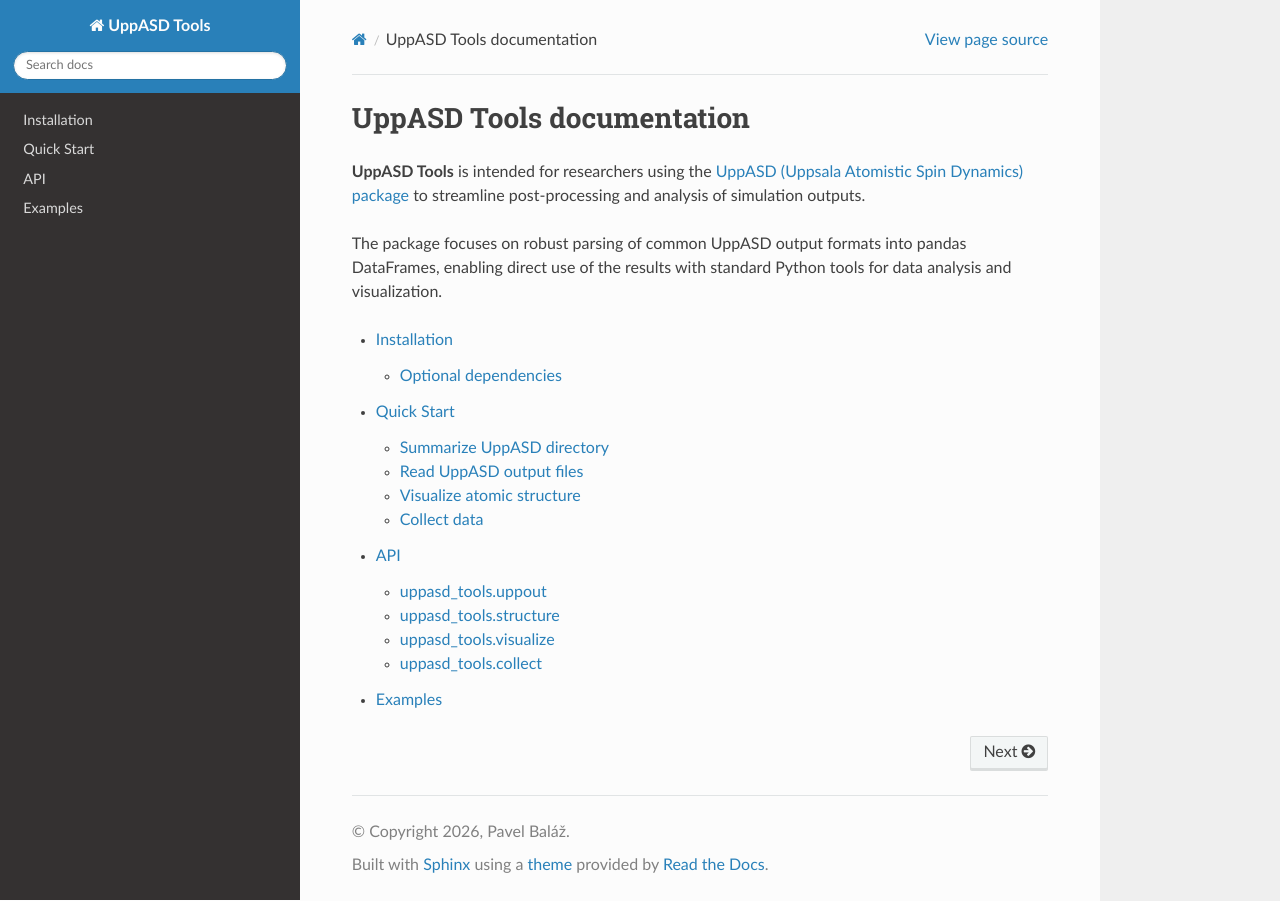
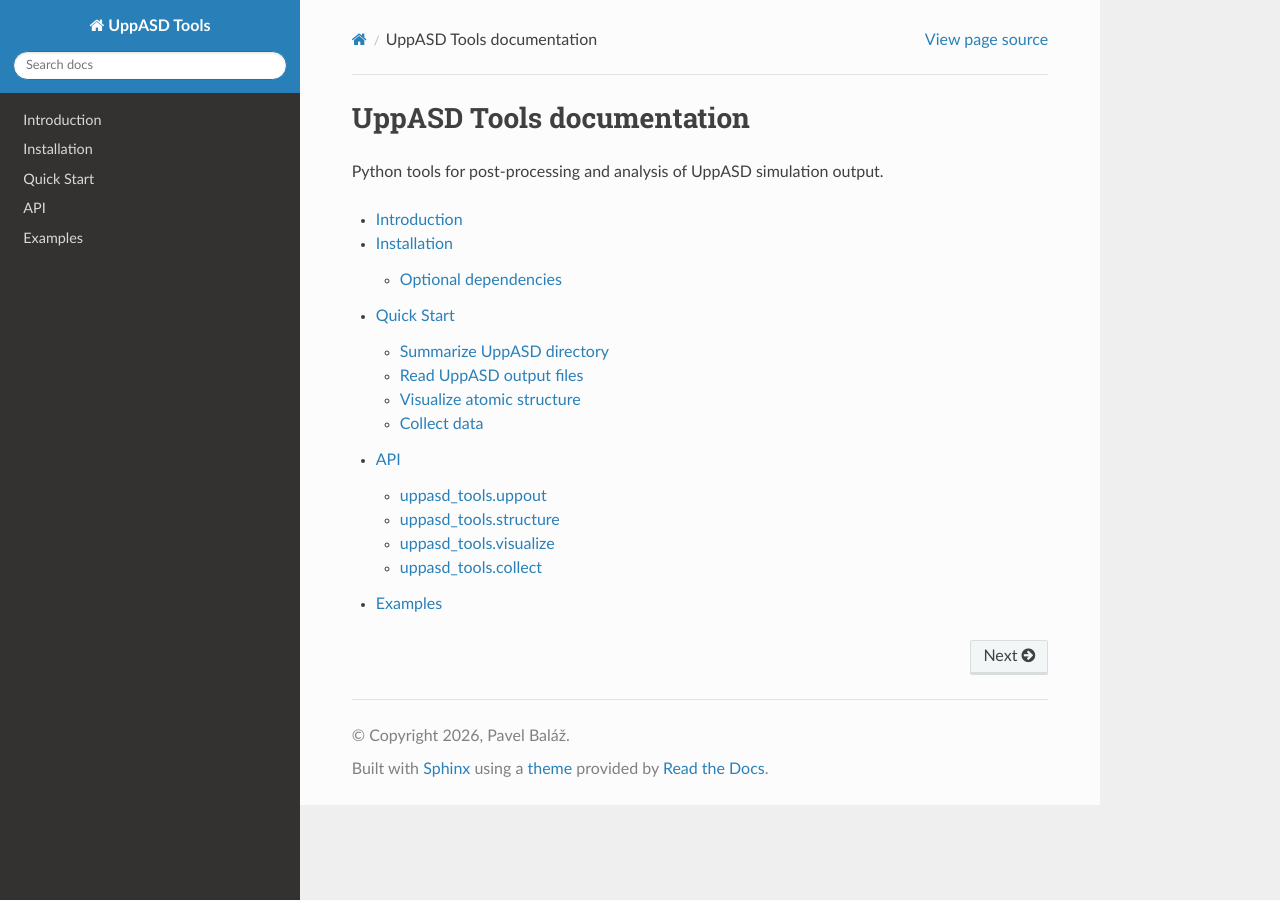
Before and after one commit to LLapsus/uppasd_tools, a Sphinx documentation site: the page built from docs/source/index.rst, in a window 1280 px wide. Built offline with Sphinx 7.4.7 and the Read the Docs theme 3.1.0, drawn with Linux system fonts in a browser that asks for light colours.

Commit message:
Update introduction section in documentation for clarity and structure

```diff
--- a/docs/source/index.rst
+++ b/docs/source/index.rst
@@ -7,16 +7,12 @@
 UppASD Tools documentation
 ==========================
 
-**UppASD Tools** is intended for researchers using the
-`UppASD (Uppsala Atomistic Spin Dynamics) package <https://github.com/UppASD/UppASD>`_
-to streamline post-processing and analysis of simulation outputs.
-
-The package focuses on robust parsing of common UppASD output formats into pandas DataFrames,
-enabling direct use of the results with standard Python tools for data analysis and visualization.
+Python tools for post-processing and analysis of UppASD simulation output.
 
 .. toctree::
    :maxdepth: 2
 
+   introduction
    installation
    quick_start
    api
```
Also changed, not shown: docs/source/introduction.rst (added, +19 -0 lines).
